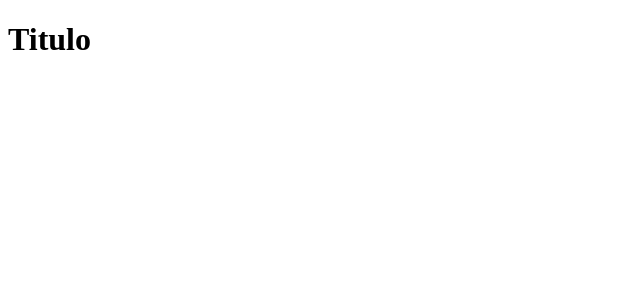
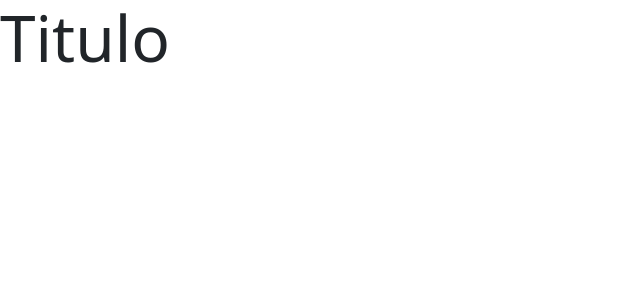
Before and after one commit to kstephantorres/contadorReact, a React (Vite) app: page / in a window 1280 px wide. Shown: the top 300 px of the page, without its empty margins (0-640 px from the left). Built offline with nearby package versions, Linux system fonts and the light colour scheme.

Commit message:
instalamos la libreria/dependence Bootstrap

```diff
--- a/package.json
+++ b/package.json
@@ -10,6 +10,7 @@
     "preview": "vite preview"
   },
   "dependencies": {
+    "bootstrap": "^5.3.2",
     "react": "^18.2.0",
     "react-dom": "^18.2.0"
   },
--- a/src/App.jsx
+++ b/src/App.jsx
@@ -1,10 +1,11 @@
+import 'bootstrap/dist/css/bootstrap.min.css'
 
 function App() {
 
 
   return (
     <>
-      <h1>Titulo</h1>
+      <h1 className='display-3'>Titulo</h1>
     </>
   )
 }
```
Also changed, not shown: 1 other file (tests, documents, lock files or other folders).
